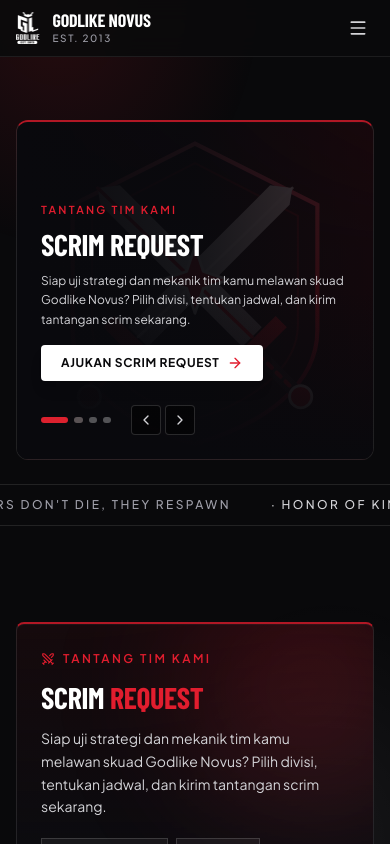
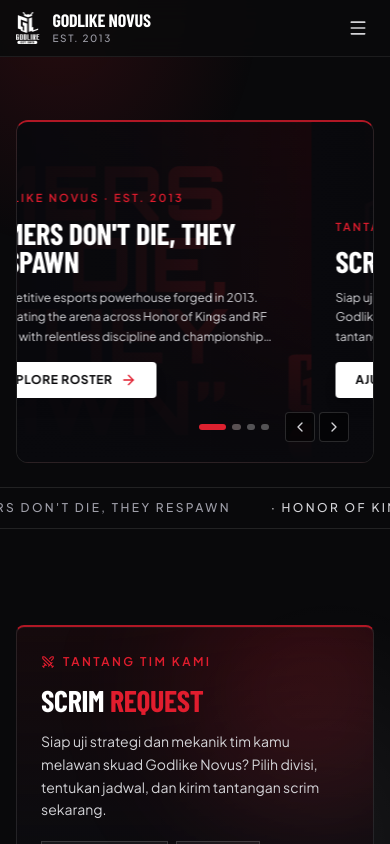
Before and after one commit to murakumo512/godlikenovus, a Next.js app: page / in a window 390 px wide. Shown: the top 844 px of the page. Built offline with nearby package versions, Linux system fonts and the light colour scheme; a web font is replaced by a local one.

Commit message:
feat(highlight): smooth real-time 1:1 drag-follow sliding track carousel

```diff
--- a/components/public/HeroHighlightCarousel.tsx
+++ b/components/public/HeroHighlightCarousel.tsx
@@ -78,122 +78,197 @@ export function HeroHighlightCarousel({
   }, [data]);
 
   const [index, setIndex] = useState(0);
-  const swipeStartXRef = useRef<number | null>(null);
-  const swipeStartYRef = useRef<number | null>(null);
-  const safeIdx = index % Math.max(1, slides.length);
-  const current = slides[safeIdx];
+  const [dragOffsetPx, setDragOffsetPx] = useState(0);
+  const [isDragging, setIsDragging] = useState(false);
+
+  const containerRef = useRef<HTMLDivElement | null>(null);
+  const pointerIdRef = useRef<number | null>(null);
+  const startXRef = useRef(0);
+  const startYRef = useRef(0);
+  const axisLockRef = useRef<"x" | "y" | null>(null);
+  const didDragRef = useRef(false);
+
+  const safeIdx = slides.length > 0 ? index % slides.length : 0;
 
   useEffect(() => {
-    if (slides.length <= 1) return;
+    if (slides.length <= 1 || isDragging) return;
     const id = window.setInterval(() => {
       setIndex((prev) => (prev + 1) % slides.length);
     }, 6500);
     return () => window.clearInterval(id);
-  }, [slides.length]);
+  }, [slides.length, isDragging]);
 
-  const handleSwipeStart = (clientX: number, clientY: number) => {
-    swipeStartXRef.current = clientX;
-    swipeStartYRef.current = clientY;
-  };
+  const finishDrag = (dx: number) => {
+    const width = containerRef.current?.clientWidth || 600;
+    const threshold = Math.min(90, Math.max(45, width * 0.14));
 
-  const handleSwipeEnd = (clientX: number, clientY: number) => {
-    if (swipeStartXRef.current === null || swipeStartYRef.current === null) return;
-    const dx = clientX - swipeStartXRef.current;
-    const dy = clientY - swipeStartYRef.current;
-    swipeStartXRef.current = null;
-    swipeStartYRef.current = null;
-    if (slides.length <= 1) return;
-    if (Math.abs(dx) > 40 && Math.abs(dx) > Math.abs(dy)) {
+    if (slides.length > 1 && Math.abs(dx) > threshold) {
       if (dx < 0) {
         setIndex((prev) => (prev + 1) % slides.length);
       } else {
         setIndex((prev) => (prev - 1 + slides.length) % slides.length);
       }
     }
+    setIsDragging(false);
+    setDragOffsetPx(0);
+    pointerIdRef.current = null;
+    axisLockRef.current = null;
   };
 
-  if (!current) return null;
+  if (slides.length === 0) return null;
 
   return (
     <div className="max-w-7xl mx-auto px-4 sm:px-6 lg:px-8 pt-6 sm:pt-8 pb-6 sm:pb-8">
       <div
+        ref={containerRef}
         onPointerDown={(e) => {
+          if (slides.length <= 1) return;
           if (e.pointerType === "mouse" && e.button !== 0) return;
-          handleSwipeStart(e.clientX, e.clientY);
+          // Let interactive controls (buttons/links) handle their own clicks cleanly unless dragged
+          const target = e.target as HTMLElement | null;
+          if (target?.closest("[data-carousel-control]")) return;
+          pointerIdRef.current = e.pointerId;
+          startXRef.current = e.clientX;
+          startYRef.current = e.clientY;
+          axisLockRef.current = null;
+          didDragRef.current = false;
+          setIsDragging(true);
+          setDragOffsetPx(0);
+          (e.currentTarget as HTMLElement).setPointerCapture?.(e.pointerId);
         }}
-        onPointerUp={(e) => handleSwipeEnd(e.clientX, e.clientY)}
+        onPointerMove={(e) => {
+          if (pointerIdRef.current !== e.pointerId) return;
+          const dx = e.clientX - startXRef.current;
+          const dy = e.clientY - startYRef.current;
+
+          if (!axisLockRef.current) {
+            if (Math.abs(dx) > 6 || Math.abs(dy) > 6) {
+              axisLockRef.current = Math.abs(dx) >= Math.abs(dy) ? "x" : "y";
+            }
+          }
+
+          if (axisLockRef.current === "y") {
+            setIsDragging(false);
+            setDragOffsetPx(0);
+            pointerIdRef.current = null;
+            return;
+          }
+
+          if (axisLockRef.current === "x") {
+            if (Math.abs(dx) > 8) didDragRef.current = true;
+            setDragOffsetPx(dx);
+          }
+        }}
+        onPointerUp={(e) => {
+          if (pointerIdRef.current !== e.pointerId) return;
+          const dx = e.clientX - startXRef.current;
+          (e.currentTarget as HTMLElement).releasePointerCapture?.(e.pointerId);
+          finishDrag(axisLockRef.current === "x" ? dx : 0);
+        }}
         onPointerCancel={() => {
-          swipeStartXRef.current = null;
-          swipeStartYRef.current = null;
+          finishDrag(0);
+        }}
+        onClickCapture={(e) => {
+          if (didDragRef.current) {
+            e.preventDefault();
+            e.stopPropagation();
+            didDragRef.current = false;
+          }
         }}
         style={{ touchAction: "pan-y" }}
-        className="godlike-card group relative overflow-hidden rounded-xl min-h-[340px] sm:min-h-[420px] md:min-h-[460px] flex items-end select-none cursor-grab active:cursor-grabbing"
+        className="godlike-card relative overflow-hidden rounded-xl select-none cursor-grab active:cursor-grabbing"
+      >
+        {/* Sliding Horizontal Track (1:1 real-time drag follow) */}
+        <div
+          className="flex w-full"
+          style={{
+            transform: `translate3d(calc(-${safeIdx * 100}% + ${dragOffsetPx}px), 0, 0)`,
+            transition: isDragging
+              ? "none"
+              : "transform 420ms cubic-bezier(0.22, 1, 0.36, 1)",
+            willChange: "transform",
+          }}
+        >
+          {slides.map((slide) => (
+            <div
+              key={slide.id}
+              className="relative w-full shrink-0 min-h-[340px] sm:min-h-[420px] md:min-h-[460px] flex items-end overflow-hidden"
             >
               {/* Background Media */}
-        {current.image && (
+              {slide.image && (
                 <div className="pointer-events-none absolute inset-0">
                   <img
-              src={assetUrl(current.image)}
-              alt={current.title}
-              className="w-full h-full object-cover object-center opacity-40 transition-transform duration-700 group-hover:scale-[1.02]"
+                    src={assetUrl(slide.image)}
+                    alt={slide.title}
+                    draggable={false}
+                    className="w-full h-full object-cover object-center opacity-40"
                   />
                   <div className="absolute inset-0 bg-gradient-to-r from-[#09090d] via-[#09090d]/85 to-[#1a060b]/55" />
                   <div className="absolute inset-0 bg-gradient-to-t from-[#09090d] via-transparent to-transparent" />
                 </div>
               )}
 
-        {/* Watermark / Visual on Right */}
-        {current.image && (
+              {/* Featured Visual on Right */}
+              {slide.image && (
                 <div className="pointer-events-none hidden md:flex absolute right-8 lg:right-14 top-1/2 -translate-y-1/2 w-56 h-56 lg:w-72 lg:h-72 items-center justify-center opacity-90">
                   <img
-              src={assetUrl(current.image)}
+                    src={assetUrl(slide.image)}
                     alt=""
+                    draggable={false}
                     className="max-w-full max-h-full object-contain drop-shadow-[0_12px_36px_rgba(225,29,46,0.28)]"
                   />
                 </div>
               )}
 
               {/* Content Bottom-Left */}
-        <div className="relative z-10 w-full p-6 sm:p-10 md:p-12 flex flex-col md:flex-row md:items-end justify-between gap-6">
+              <div className="relative z-10 w-full p-6 sm:p-10 md:p-12 pb-16 sm:pb-12">
                 <div className="max-w-xl space-y-3 sm:space-y-4">
-            {current.badge && (
+                  {slide.badge && (
                     <span className="block text-[11px] sm:text-xs font-semibold uppercase tracking-[0.2em] text-[#E11D2E]">
-                {current.badge}
+                      {slide.badge}
                     </span>
                   )}
                   <h1 className="font-display text-3xl sm:text-5xl md:text-6xl font-bold uppercase text-white leading-[0.95]">
-              {current.title}
+                    {slide.title}
                   </h1>
                   <p className="text-xs sm:text-sm md:text-base text-zinc-300 leading-relaxed line-clamp-3">
-              {current.subtitle}
+                    {slide.subtitle}
                   </p>
-            {current.ctaText && (
+                  {slide.ctaText && (
                     <div className="pt-1">
-                {current.ctaHref === "#scrim-modal" ? (
+                      {slide.ctaHref === "#scrim-modal" ? (
                         <button
                           type="button"
                           onClick={onOpenScrim}
                           className="inline-flex items-center gap-2 rounded bg-white hover:bg-zinc-100 text-zinc-950 px-5 py-2.5 text-xs sm:text-sm font-bold uppercase tracking-wider shadow-lg transition cursor-pointer"
                         >
-                    {current.ctaText}
+                          {slide.ctaText}
                           <ArrowRight className="w-4 h-4 text-[#E11D2E]" />
                         </button>
                       ) : (
                         <a
-                    href={current.ctaHref || "#roster"}
+                          href={slide.ctaHref || "#roster"}
+                          draggable={false}
                           className="inline-flex items-center gap-2 rounded bg-white hover:bg-zinc-100 text-zinc-950 px-5 py-2.5 text-xs sm:text-sm font-bold uppercase tracking-wider shadow-lg transition"
                         >
-                    {current.ctaText}
+                          {slide.ctaText}
                           <ArrowRight className="w-4 h-4 text-[#E11D2E]" />
                         </a>
                       )}
                     </div>
                   )}
                 </div>
+              </div>
+            </div>
+          ))}
+        </div>
 
-          {/* Slide Dots + Arrows (Team Liquid Style) */}
+        {/* Fixed Overlay Slide Dots + Arrows */}
         {slides.length > 1 && (
-            <div className="flex items-center gap-3 self-start md:self-end">
+          <div
+            data-carousel-control="true"
+            className="absolute bottom-5 right-6 sm:bottom-8 sm:right-10 z-20 flex items-center gap-3"
+          >
             <div className="flex items-center gap-1.5">
               {slides.map((s, i) => (
                 <button
@@ -209,7 +284,7 @@ export function HeroHighlightCarousel({
                 />
               ))}
             </div>
-              <div className="flex items-center gap-1 ml-2">
+            <div className="flex items-center gap-1 ml-1">
               <button
                 type="button"
                 aria-label="Sebelumnya"
@@ -233,6 +308,5 @@ export function HeroHighlightCarousel({
         )}
       </div>
     </div>
-    </div>
   );
 }
```
Lines whose indentation alone changed are shown as unchanged.
